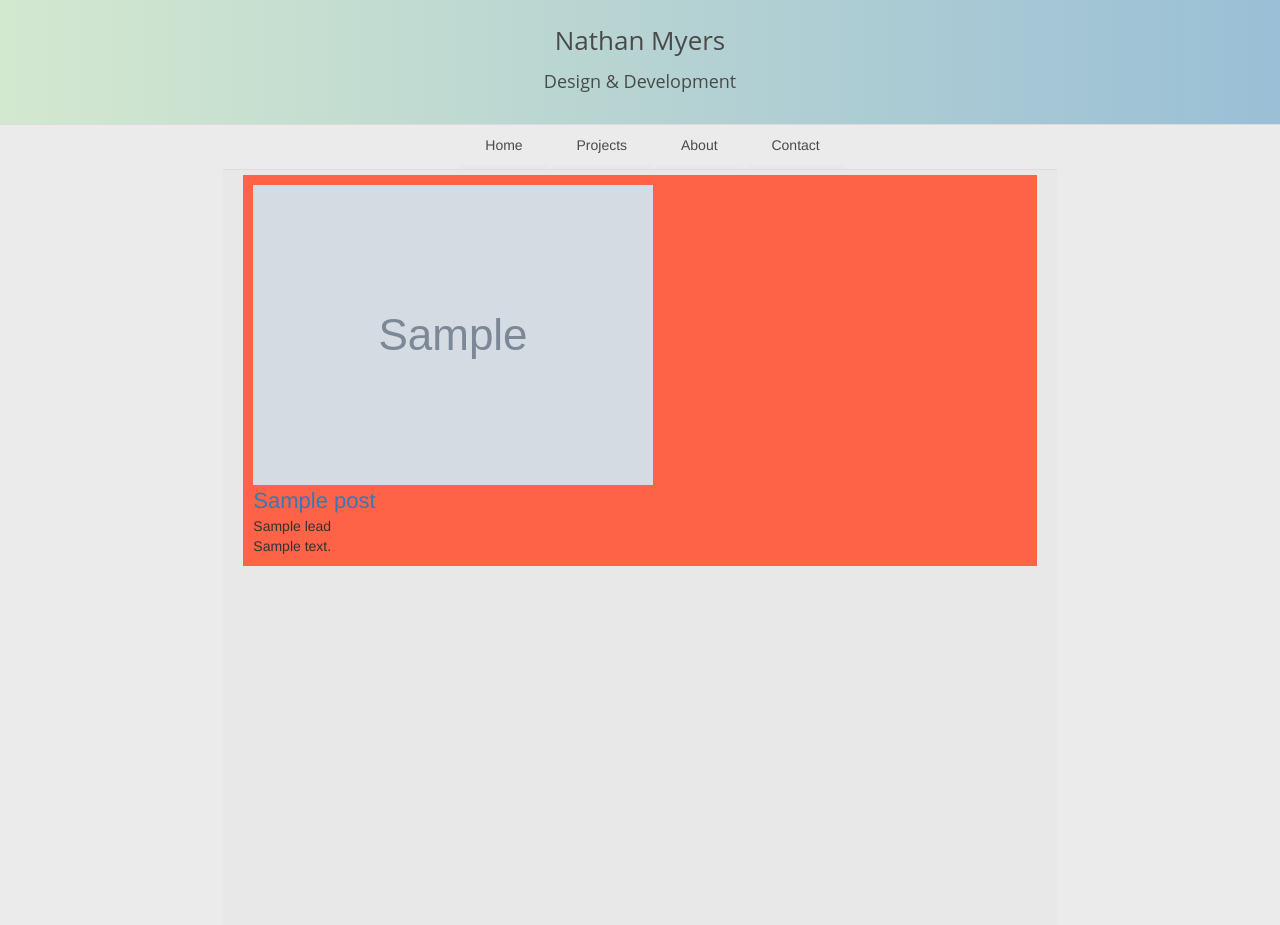
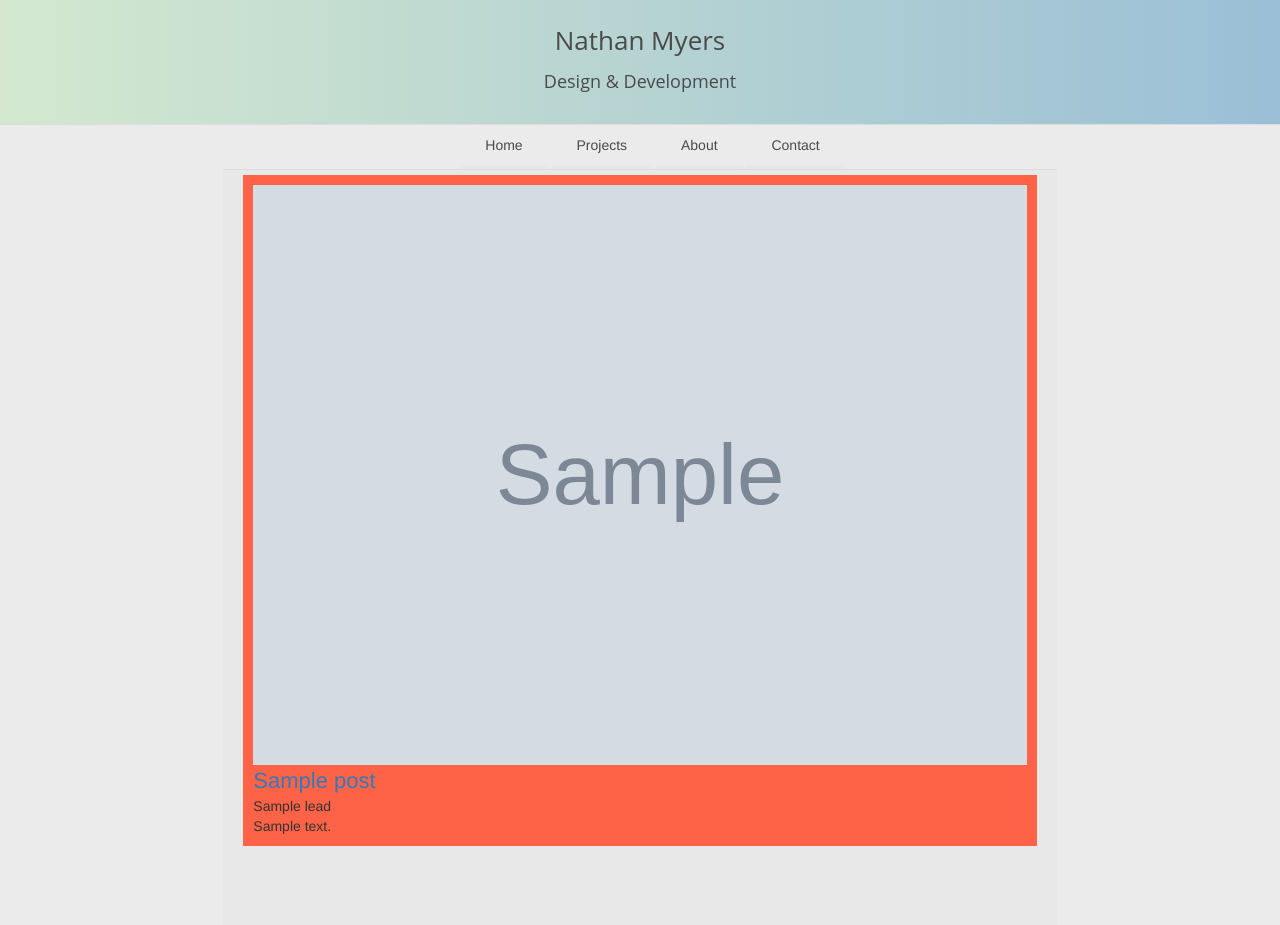
Before and after one commit to nathanemyers/homepage, a Django app: template nathanemyers/nathanemyers/templates/index.html in a window 1280 px wide. Run offline with Django 3.2, Linux system fonts and the light colour scheme; the template is opened without the code that fills it: most values are stand-ins (such as "Sample title", 1, 10 or a date in 2020); grey boxes marked "Sample" are stand-in pictures; some libraries are stand-ins or nearby versions.

Commit message:
styling post images to be 100%

```diff
--- a/nathanemyers/nathanemyers/static/index.css
+++ b/nathanemyers/nathanemyers/static/index.css
@@ -61,6 +61,10 @@
   padding: 10px;
 }
 
+.post-image img{
+  width: 100%
+}
+
 .post-title {
   font-size: 22px;
 }
```
